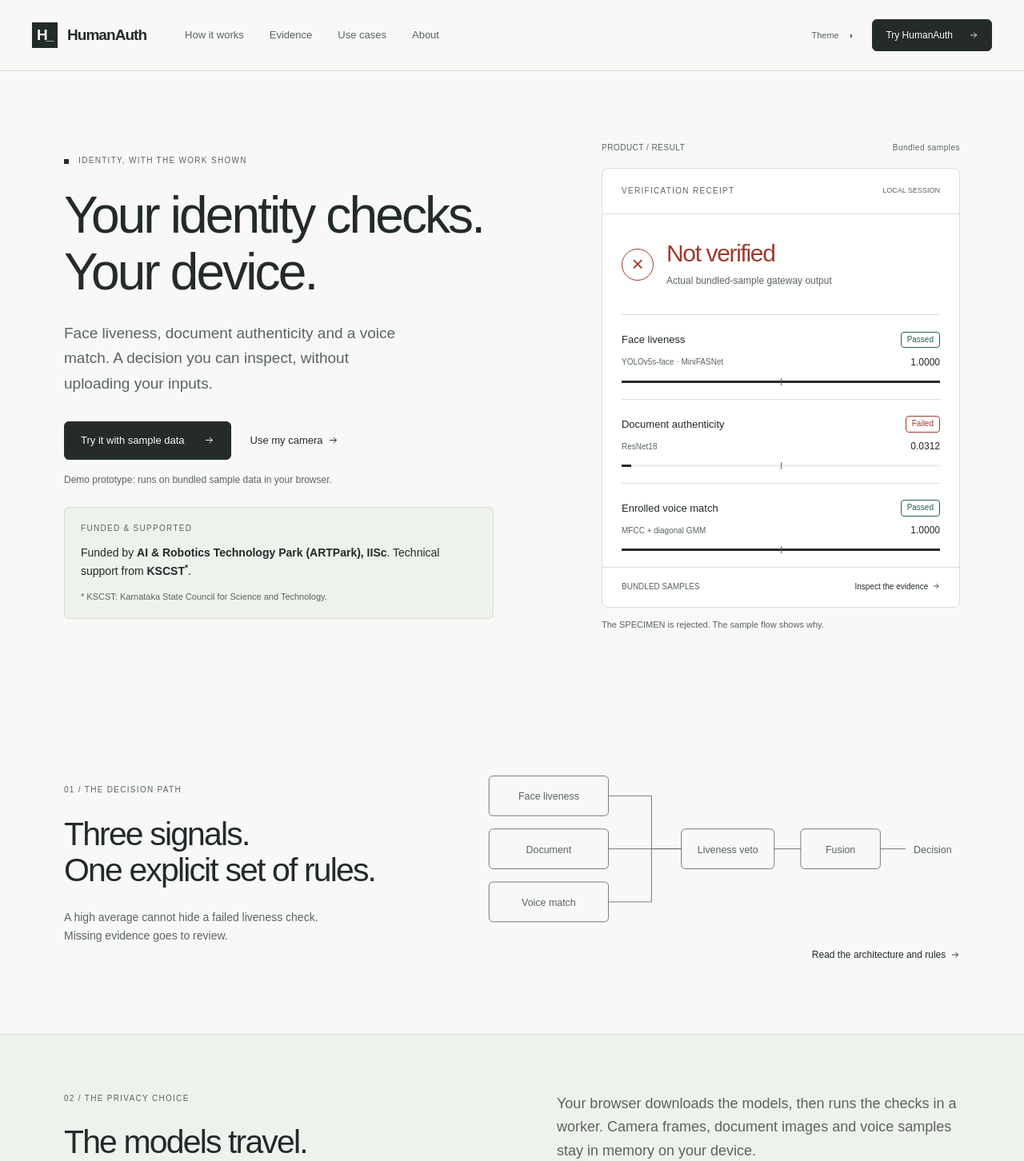
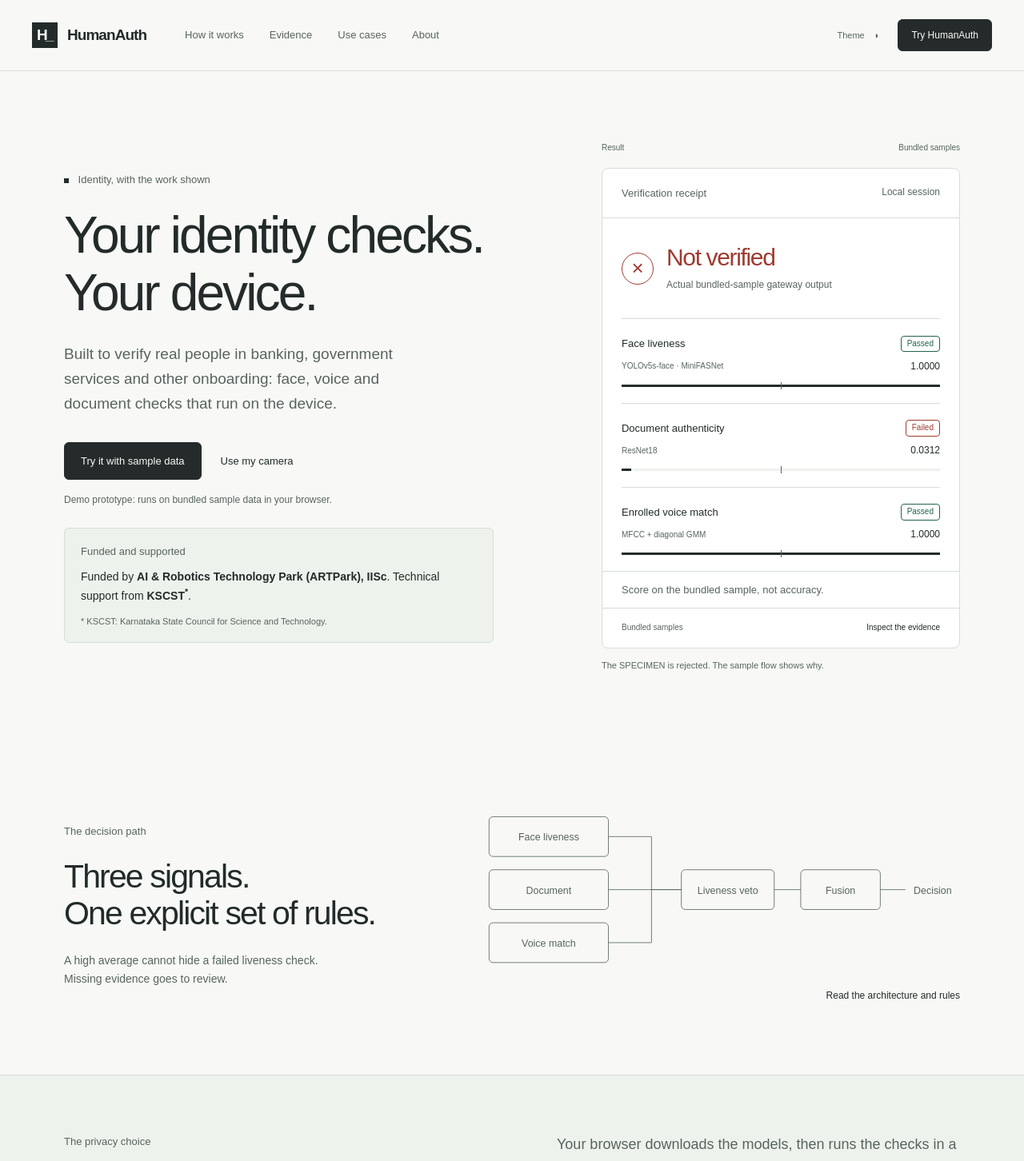
Before and after one commit to basavarajnaduvinamani/HumanAuth, a Next.js app in the folder web/: page / in a window 1280 px wide. Shown: the top 1452 px of the page at 80% size. Built offline with nearby package versions, Linux system fonts and the light colour scheme; a web font is replaced by a local one.

Commit message:
Remove button arrows, numbering and all-caps labels; fix how-it-works encoding; sample score caption; home tagline

```diff
--- a/web/src/app/about/page.tsx
+++ b/web/src/app/about/page.tsx
@@ -1,4 +1,3 @@
-import { Arrow } from "../../components/arrow";
 import type { Metadata } from "next";
 export const metadata: Metadata = {
   title: "About the author",
@@ -9,7 +8,7 @@ export default function About() {
   return (
     <>
       <header className="page-heading wrap">
-        <p className="eyebrow">PROJECT / AUTHOR & PROVENANCE</p>
+        <p className="eyebrow">Project: author and provenance</p>
         <h1>Basavaraj A Naduvinamani</h1>
         <p className="lead">
           Data Science & AI master’s student. HumanAuth began as a B.Tech CSE
@@ -56,7 +55,7 @@ export default function About() {
           <h2>Source & licence</h2>
           <p>
             <a href="https://github.com/basavarajnaduvinamani/HumanAuth">
-              Explore the public repository <Arrow direction="external" />
+              Explore the public repository
             </a>
           </p>
           <p>
--- a/web/src/app/globals.css
+++ b/web/src/app/globals.css
@@ -122,14 +122,12 @@ p + p {
 }
 .mono,
 code,
-pre,
-.eyebrow {
+pre {
   font-family: var(--font-mono), monospace;
   font-variant-numeric: tabular-nums;
 }
 .eyebrow {
-  font-size: 10px;
-  letter-spacing: 0.13em;
+  font-size: 13px;
   font-weight: 500;
   color: var(--muted);
 }
@@ -286,7 +284,7 @@ nav a:hover {
   margin-bottom: 16px;
   font-size: 10px;
   color: var(--muted);
-  letter-spacing: 0.05em;
+  letter-spacing: 0;
 }
 .result-sheet {
   background: var(--surface);
@@ -302,7 +300,8 @@ nav a:hover {
   align-items: center;
 }
 .sheet-top .mono {
-  font-size: 9px;
+  font-family: inherit;
+  font-size: 12px;
   color: var(--muted);
 }
 .decision {
@@ -1245,10 +1244,10 @@ details pre {
     padding: 16px 20px;
   }
   .sheet-top .eyebrow {
-    font-size: 9px;
+    font-size: 12px;
   }
   .sheet-top .mono {
-    font-size: 8px;
+    font-size: 12px;
   }
   .decision {
     padding: 24px 20px;
@@ -1261,7 +1260,8 @@ details pre {
     font-size: 9px;
   }
   .sheet-bottom .mono {
-    font-size: 8px;
+    font-family: inherit;
+    font-size: 12px;
   }
   .not-found {
     padding-top: 64px;
@@ -1309,3 +1309,12 @@ details pre {
     overflow: visible;
   }
 }
+
+.score-note {
+  margin: 0;
+  padding: 12px 24px;
+  font-size: 13px;
+  color: var(--muted);
+  border-top: 1px solid var(--line);
+}
+.sheet-bottom .mono { font-family: inherit; }
--- a/web/src/app/layout.tsx
+++ b/web/src/app/layout.tsx
@@ -1,4 +1,3 @@
-import { Arrow } from "../components/arrow";
 import type { Metadata } from "next";
 import Link from "next/link";
 import localFont from "next/font/local";
@@ -57,7 +56,7 @@ export default function RootLayout({
             <div className="header-actions">
               <ThemeToggle />
               <Link className="button small" href="/verify">
-                Try HumanAuth <Arrow />
+                Try HumanAuth
               </Link>
             </div>
           </div>
@@ -78,7 +77,7 @@ export default function RootLayout({
           <div>
             <Link href="/evidence">Evidence & limits</Link>
             <a href="https://github.com/basavarajnaduvinamani/HumanAuth">
-              Source on GitHub <Arrow direction="external" />
+              Source on GitHub
             </a>
             <span>MIT · Upstream model terms apply</span>
           </div>
--- a/web/src/app/not-found.tsx
+++ b/web/src/app/not-found.tsx
@@ -1,16 +1,15 @@
-import { Arrow } from "../components/arrow";
 import Link from "next/link";
 export default function NotFound() {
   return (
     <section className="wrap not-found">
-      <p className="eyebrow">404 / PAGE NOT FOUND</p>
+      <p className="eyebrow">404: page not found</p>
       <h1>This path ends here.</h1>
       <p className="lead">
         The verification flow and its evidence are still here.
       </p>
       <div className="actions">
         <Link className="button" href="/">
-          Back to HumanAuth <Arrow />
+          Back to HumanAuth
         </Link>
         <Link href="/verify">Open verification</Link>
       </div>
--- a/web/src/app/page.tsx
+++ b/web/src/app/page.tsx
@@ -1,4 +1,3 @@
-import { Arrow } from "../components/arrow";
 import Link from "next/link";
 import { PipelineMobile } from "../components/pipeline-mobile";
 import { ResultSheet } from "../components/result-sheet";
@@ -10,7 +9,7 @@ export default function Home() {
       <section className="hero wrap">
         <div className="hero-copy">
           <p className="eyebrow">
-            <span className="tiny-square" /> IDENTITY, WITH THE WORK SHOWN
+            <span className="tiny-square" /> Identity, with the work shown
           </p>
           <h1>
             Your identity checks.
@@ -18,22 +17,22 @@ export default function Home() {
             <span>Your device.</span>
           </h1>
           <p className="lead">
-            Face liveness, document authenticity and a voice match. A decision
-            you can inspect, without uploading your inputs.
+            Built to verify real people in banking, government services and other
+            onboarding: face, voice and document checks that run on the device.
           </p>
           <div className="actions">
             <Link className="button" href="/verify?sample=1">
-              Try it with sample data <Arrow />
+              Try it with sample data
             </Link>
             <Link className="text-button" href="/verify?camera=1">
-              Use my camera <Arrow />
+              Use my camera
             </Link>
           </div>
           <p className="caption">
             Demo prototype: runs on bundled sample data in your browser.
           </p>
           <aside className="funding-note" aria-label="Project funding and support">
-            <p className="eyebrow">FUNDED & SUPPORTED</p>
+            <p className="eyebrow">Funded and supported</p>
             <p className="funding-copy">
               Funded by <strong>AI & Robotics Technology Park (ARTPark), IISc</strong>.
               {" "}Technical support from <strong>KSCST<sup>*</sup></strong>.
@@ -45,7 +44,7 @@ export default function Home() {
         </div>
         <div className="hero-preview">
           <div className="preview-label">
-            <span className="mono">PRODUCT / RESULT</span>
+            <span>Result</span>
             <span>Bundled samples</span>
           </div>
           <ResultSheet
@@ -61,7 +60,7 @@ export default function Home() {
       </section>
       <section className="section wrap pipeline-section">
         <div className="section-heading">
-          <p className="eyebrow">01 / THE DECISION PATH</p>
+          <p className="eyebrow">The decision path</p>
           <h2>
             Three signals.
             <br />
@@ -114,14 +113,14 @@ export default function Home() {
             </g>
           </svg>
           <Link href="/how-it-works">
-            Read the architecture and rules <Arrow />
+            Read the architecture and rules
           </Link>
         </div>
       </section>
       <section className="privacy-band">
         <div className="wrap privacy-grid">
           <div>
-            <p className="eyebrow">02 / THE PRIVACY CHOICE</p>
+            <p className="eyebrow">The privacy choice</p>
             <h2>
               The models travel.
               <br />
@@ -150,14 +149,14 @@ export default function Home() {
               bench/results/web_ci_2026.json
             </p>
             <Link href="/how-it-works#privacy">
-              Inspect the privacy design <Arrow />
+              Inspect the privacy design
             </Link>
           </div>
         </div>
       </section>
       <section className="section wrap closing">
         <div>
-          <p className="eyebrow">03 / EVIDENCE BEFORE CLAIMS</p>
+          <p className="eyebrow">Evidence before claims</p>
           <h2>
             A result is only as useful
             <br />
@@ -171,13 +170,13 @@ export default function Home() {
             measurements from the original report.
           </p>
           <Link className="button secondary" href="/evidence">
-            Read the evidence <Arrow />
+            Read the evidence
           </Link>
         </div>
       </section>
       <section className="section wrap">
         <div className="section-heading">
-          <p className="eyebrow">04 / REAL-WORLD CONTEXT</p>
+          <p className="eyebrow">Real-world context</p>
           <h2>Where checks like these are used</h2>
           <p>
             Banking and governance come first. These are sourced workflows and
@@ -238,7 +237,7 @@ export default function Home() {
           </table>
         </div>
         <Link href="/use-cases">
-          Read the sources and research boundaries <Arrow />
+          Read the sources and research boundaries
         </Link>
       </section>
     </>
--- a/web/src/components/arrow.tsx
+++ /dev/null
@@ -1,27 +0,0 @@
-type Direction = "right" | "external" | "down";
-
-const paths: Record<Direction, string> = {
-  right: "M4 10h12m-5-5 5 5-5 5",
-  external: "M5 15 15 5M5 5h10v10",
-  down: "M10 4v12m-5-5 5 5 5-5",
-};
-
-export function Arrow({ direction = "right" }: { direction?: Direction }) {
-  return (
-    <svg
-      className="action-arrow"
-      width="20"
-      height="20"
-      viewBox="0 0 20 20"
-      fill="none"
-      stroke="currentColor"
-      strokeWidth="1.5"
-      strokeLinecap="round"
-      strokeLinejoin="round"
-      aria-hidden="true"
-      focusable="false"
-    >
-      <path d={paths[direction]} />
-    </svg>
-  );
-}
--- a/web/src/components/result-sheet.tsx
+++ b/web/src/components/result-sheet.tsx
@@ -1,4 +1,3 @@
-import { Arrow } from "./arrow";
 import Link from "next/link";
 import { CheckResult } from "../lib/types";
 import { fuse } from "../lib/fusion";
@@ -15,9 +14,11 @@ const models = {
 export function ResultSheet({
   results,
   mini = false,
+  sample = false,
 }: {
   results: CheckResult[];
   mini?: boolean;
+  sample?: boolean;
 }) {
   const output = fuse(results),
     title = {
@@ -31,8 +32,8 @@ export function ResultSheet({
       aria-label="Verification result"
     >
       <div className="sheet-top">
-        <span className="eyebrow">VERIFICATION RECEIPT</span>
-        <span className="mono">LOCAL SESSION</span>
+        <span className="eyebrow">Verification receipt</span>
+        <span className="mono">Local session</span>
       </div>
       <div className={`decision ${output.decision}`}>
         <span className="status-symbol" aria-hidden="true">
@@ -100,6 +101,9 @@ export function ResultSheet({
           </div>
         ))}
       </div>
+      {(mini || sample || results.some((r) => r.mode === "replay")) && (
+        <p className="score-note">Score on the bundled sample, not accuracy.</p>
+      )}
       {!mini && (
         <div className="reason-list">
           <h3>Why this decision</h3>
@@ -112,10 +116,10 @@ export function ResultSheet({
       )}
       <div className="sheet-bottom">
         <span className="mono">
-          {mini ? "BUNDLED SAMPLES" : "NO MEDIA IN RECEIPT"}
+          {mini ? "Bundled samples" : "No media in receipt"}
         </span>
         <Link href="/evidence">
-          Inspect the evidence <Arrow />
+          Inspect the evidence
         </Link>
       </div>
     </section>
```
Also changed, not shown: web/src/app/evidence/page.tsx (+20 -9 lines), web/src/app/how-it-works/page.tsx (+22 -22 lines), web/src/app/use-cases/page.tsx (+34 -1 lines), web/src/components/verification-flow.tsx (+9 -11 lines).
